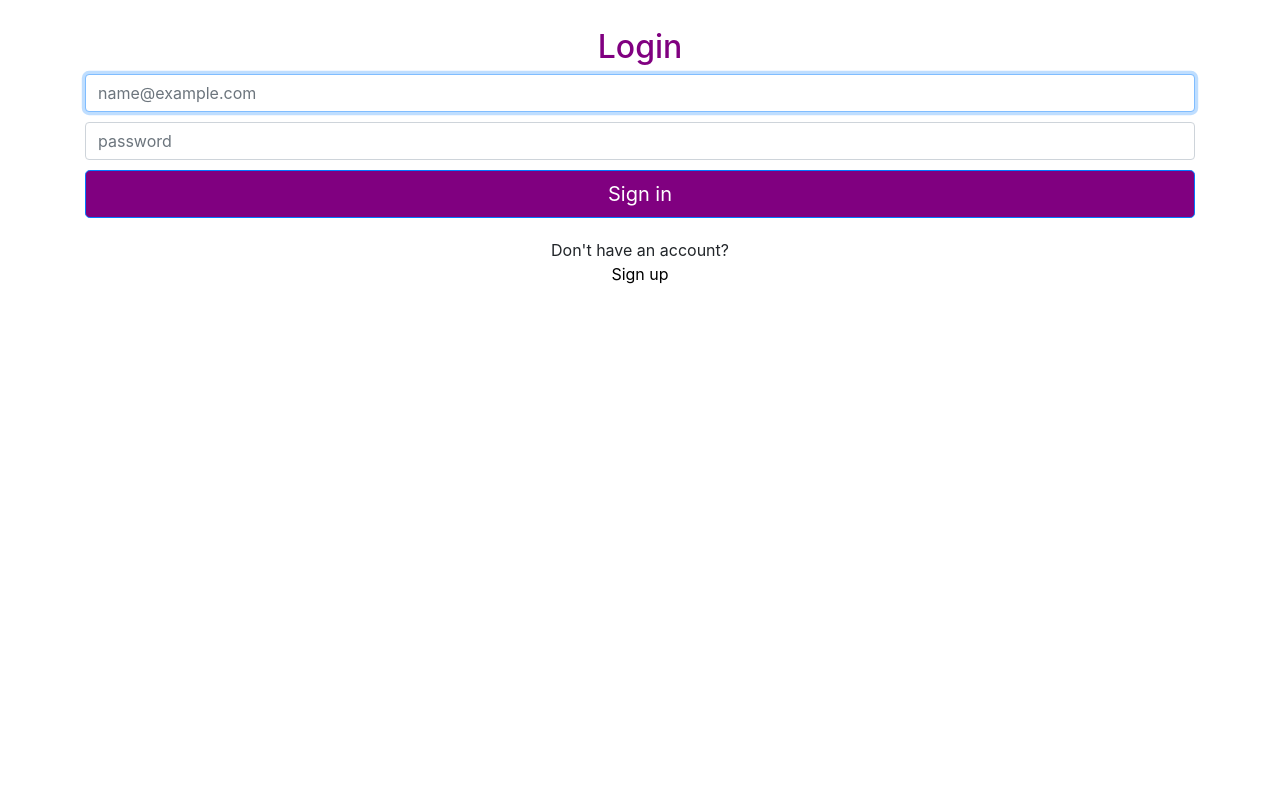
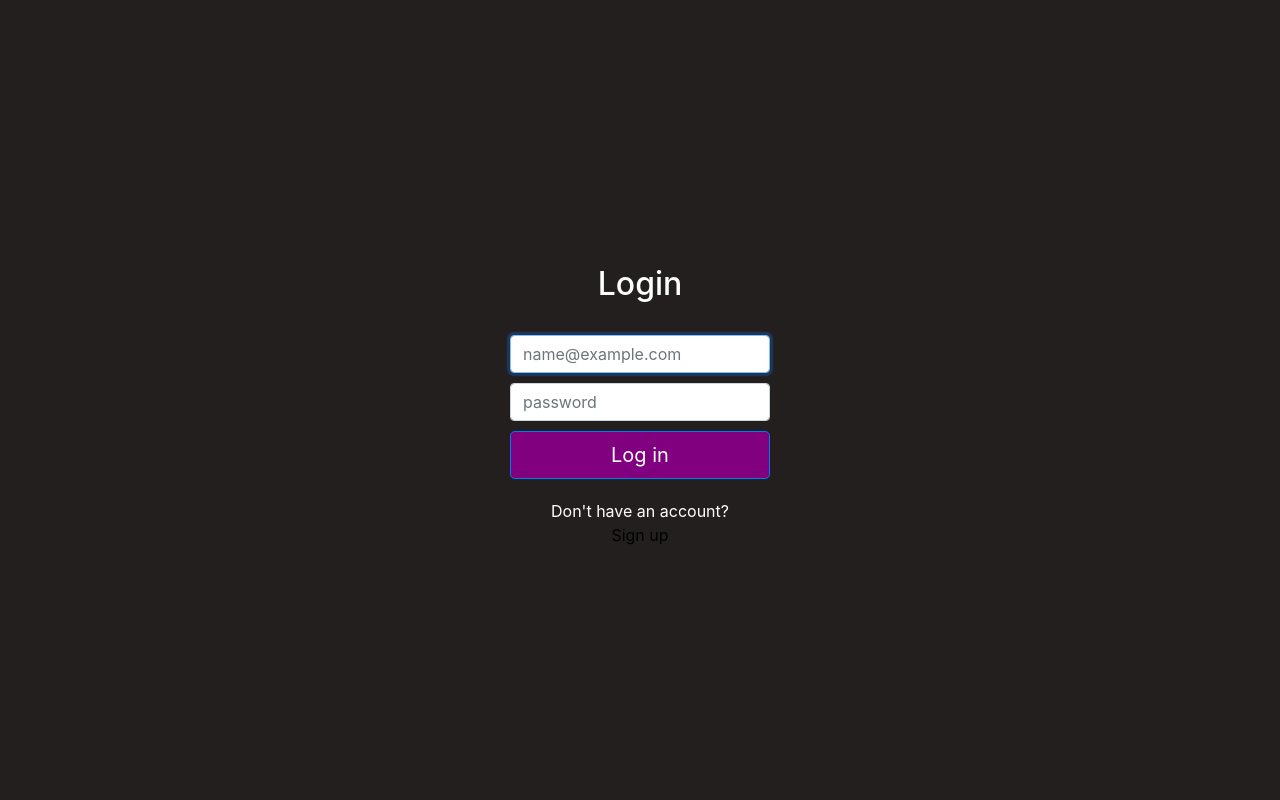
Before and after one commit to pedropa140/RutgersIEEE2024, a Python web app: template flask/templates/login.html in a window 1280 px wide. Run offline with Jinja, Linux system fonts and the light colour scheme; the template is opened without the code that fills it, so the values that code supplies are empty; some libraries are stand-ins or nearby versions.

Commit message:
login change

```diff
--- a/flask/templates/login.html
+++ b/flask/templates/login.html
@@ -1,30 +1,46 @@
 <!DOCTYPE html>
 <html>
-	<style type="text/css">
-       .form-header {
-            color: purple;
-        }
-		.form-header:hover {
-    animation: rainbowEffect 3s infinite;
-        }
-
-        @keyframes rainbowEffect {
-            0% { color: rgb(216, 0, 216); }
-            16.666% { color: rgb(255, 145, 0); }
-            33.333% { color: rgb(255, 0, 0); }
-            50% { color: green; }
-            66.666% { color: yellow; }
-            83.333% { color: orange; }
-            100% { color: red; }
-        }
-
-    </style>
 
 <head>
     <title>Login</title>
     <link rel="stylesheet" href="{{url_for('static', filename='css/form.css')}}">
     <link rel="stylesheet" href="https://stackpath.bootstrapcdn.com/bootstrap/4.3.1/css/bootstrap.min.css">
     <meta name="viewport" content="width=device-width, initial-scale=1">
+    <style>
+        body {
+            display: flex;
+            justify-content: center;
+            align-items: center;
+            height: 100vh;
+            margin: 0;
+            background-color: rgb(36, 31, 31);
+            color: white;
+        }
+
+        .container {
+            width: 80%; /* Adjust as needed */
+            max-width: 300px; /* Adjust as needed */
+            padding: 20px;
+        }
+
+        form {
+            margin-top: -50px; /* Adjust as needed */
+        }
+
+        #form-title1,
+        #form-text {
+            text-align: center;
+        }
+
+        #form-text a {
+            color: #007bff; /* Adjust the color of the link */
+            text-decoration: none;
+        }
+
+        #form-text a:hover {
+            text-decoration: underline;
+        }
+    </style>
 </head>
 
 <body class="text-center">
@@ -34,9 +50,10 @@
             <div class="container">
                 <!--<img class="rounded mx-auto d-block" width = 250px length = 250px src="{{ url_for('static', filename='logo.png') }}">-->
                 <h2 class="form-header" id="form-title1"> Login</h2>
-	<input type="email" name = "email" id="email" class="form-control" placeholder="name@example.com" required autofocus>
-	<input style="margin-top: 10px;" type="password" name = "passw" id="passw" class="form-control" placeholder="password" required>
-	<button class="btn btn-lg btn-primary btn-block" type="submit" style="background-color: purple; color: white; margin-top: 10px;">Sign in</button>
+                <br>
+                <input type="email" name="email" id="email" class="form-control" placeholder="name@example.com" required autofocus>
+                <input style="margin-top: 10px;" type="password" name="passw" id="passw" class="form-control" placeholder="password" required>
+                <button class="btn btn-lg btn-primary btn-block" type="submit" style="background-color: purple; color: white; margin-top: 10px;">Log in</button>
                 <p id="form-text" style="margin-top: 20px; text-align: center;">
                     Don't have an account?<br>
                     <a style="color: #000000; text-decoration: none;" href="/signup">Sign up</a>
@@ -44,8 +61,10 @@
             </div>
         </form>
     </div>
+
     <script src="https://code.jquery.com/jquery-3.3.1.slim.min.js"></script>
     <script src="https://cdnjs.cloudflare.com/ajax/libs/popper.js/1.14.7/umd/popper.min.js"></script>
     <script src="https://stackpath.bootstrapcdn.com/bootstrap/4.3.1/js/bootstrap.min.js"></script>
 </body>
+
 </html>
--- a/flask/templates/navbar.html
+++ b/flask/templates/navbar.html
@@ -3,7 +3,7 @@
 <nav class="navbar navbar-light bg-light fixed-top">
   <div class="container-fluid">
     <a class="navbar-brand" href="#">Navbar</a>
-    <button
+    <button>
       class="navbar-toggler"
       type="button"
       data-bs-toggle="offcanvas"
--- a/flask/templates/signup.html
+++ b/flask/templates/signup.html
@@ -62,7 +62,7 @@ body{
 		<label for="inputPassword" id="form-text-left">Password</label>
 		<input type="password" class="form-control" name="passw" placeholder="password" required>
 	</div>
-	<button class="btn btn-lg btn-primary btn-block btn-light" type="submit">Sign up</button>
+	<button class="btn btn-lg btn-primary btn-block" type="submit" style="background-color: purple; color: white; margin-top: 10px;">Sign up</button>
 	<div style="margin-top: 20px;" id="form-text">
 		<a href="/login">Already have an account? Click to Login</a>
 	</div>
```
Lines whose indentation alone changed are shown as unchanged.
